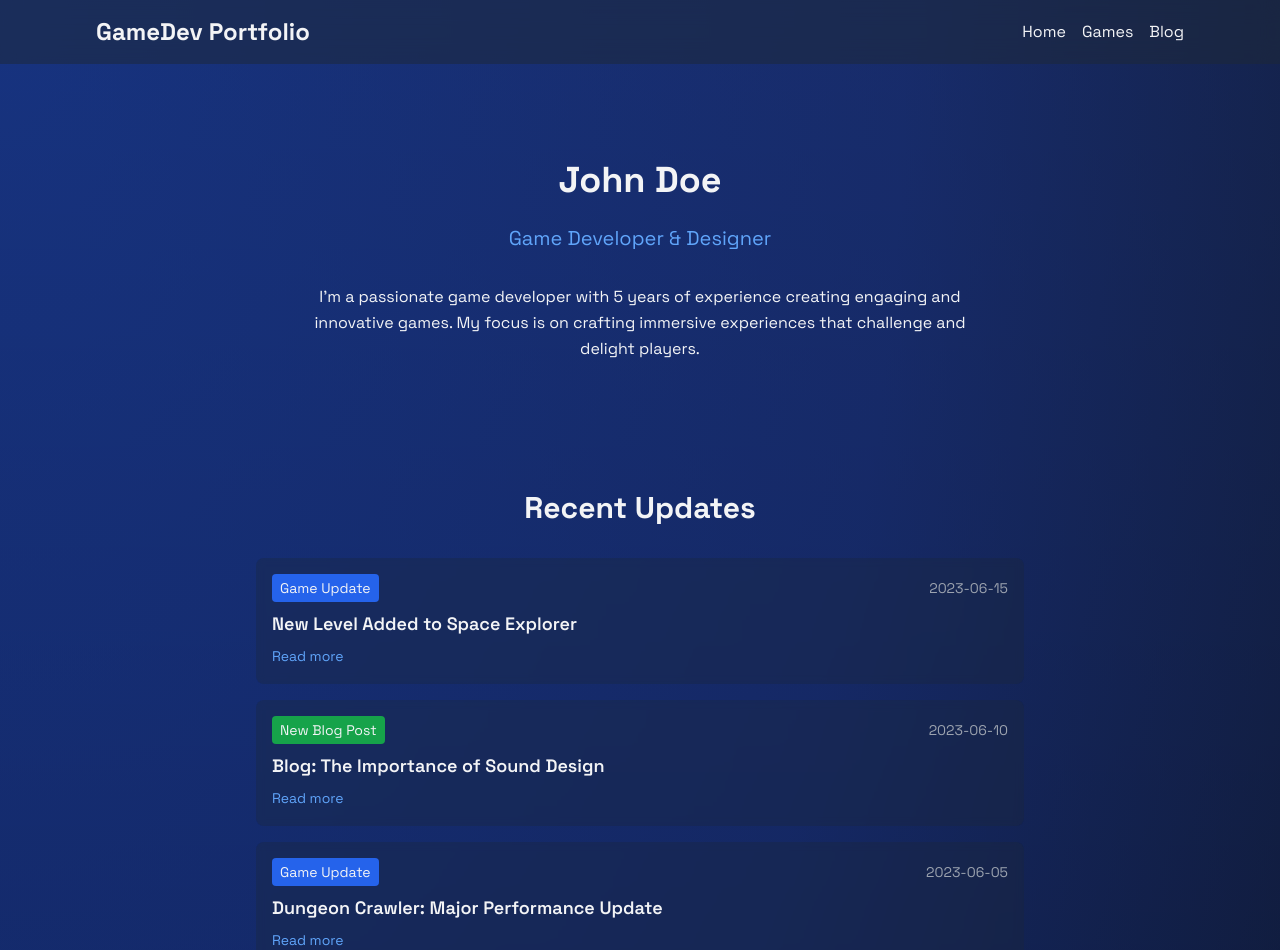
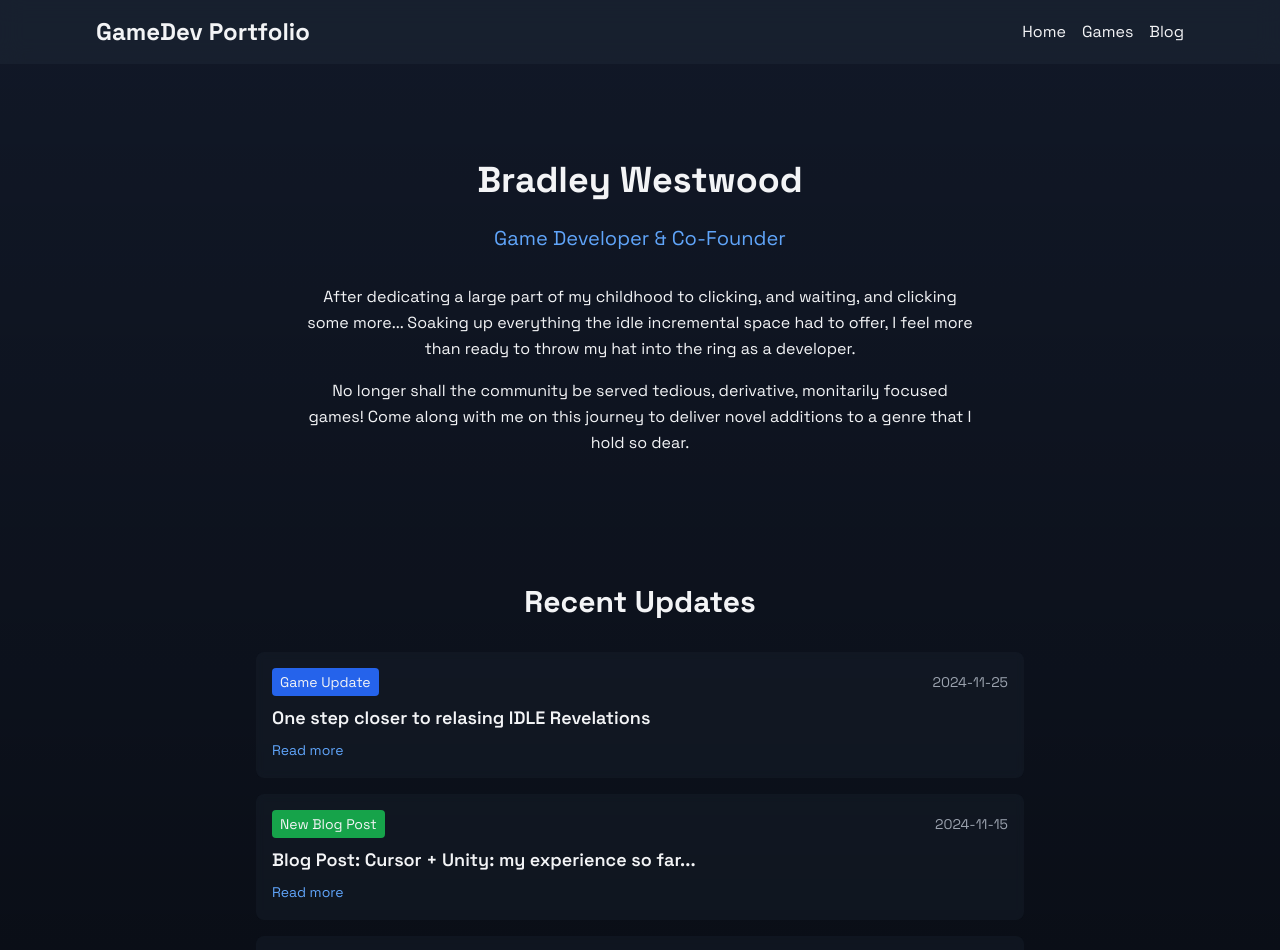
Before and after one commit to brahdleh/game-portfolio, a Next.js app in the folder my-app/: page / in a window 1280 px wide. Shown: the top 950 px of the page. Built offline with nearby package versions, Linux system fonts and the light colour scheme.

Commit message:
personalised

```diff
--- a/my-app/app/layout.tsx
+++ b/my-app/app/layout.tsx
@@ -19,7 +19,7 @@ export default function RootLayout({
     <html lang="en" className="dark">
       <body className={`${spaceGrotesk.className} bg-gray-900 text-gray-100 min-h-screen flex flex-col scroll-smooth`}>
         <div className="flex-grow flex flex-col relative">
-          <div className="absolute inset-0 bg-[radial-gradient(ellipse_at_top_left,_var(--tw-gradient-stops))] from-blue-700 via-blue-800 to-gray-900 opacity-50"></div>
+          <div className="absolute inset-0 bg-[radial-gradient(ellipse_at_top_left,_var(--tw-gradient-stops))] from-grey-900 via-blue-900 to-blue-800 opacity-50"></div>
           <div className="relative z-10 flex flex-col min-h-screen">
             <Header />
             <main className="flex-grow px-6 sm:px-10 md:px-16 lg:px-24">
--- a/my-app/app/page.tsx
+++ b/my-app/app/page.tsx
@@ -5,30 +5,33 @@ import BlogPostCard from './components/BlogPostCard'
 import UpdateCard from './components/UpdateCard'
 
 const games = [
-  { id: 1, title: 'Space Explorer', image: '/placeholder.svg?height=200&width=300', description: 'A 2D space exploration game' },
-  { id: 2, title: 'Dungeon Crawler', image: '/placeholder.svg?height=200&width=300', description: 'A roguelike dungeon crawler' },
+  { id: 1, title: 'Idle Revelations', image: '/placeholder.svg?height=200&width=300', description: 'Incremental clicker following our understanding of the universe through the ages.' },
+  { id: 2, title: 'Coming Soon', image: '/placeholder.svg?height=200&width=300', description: 'Something new will arrive eventually- have a little patience!' },
 ]
 
 const blogPosts = [
-  { id: 1, title: 'The Art of Game Design', date: '2023-05-15', excerpt: 'Exploring the principles of effective game design...' },
-  { id: 2, title: 'Optimizing Game Performance', date: '2023-06-01', excerpt: 'Tips and tricks for improving your game\'s performance...' },
+  { id: 1, title: 'Cursor + Unity: my experience so far...', date: '2024-11-15', excerpt: 'AI can is part and parcel of web development, but how well does it work in mobile game dev...' },
 ]
 
 const recentUpdates = [
-  { id: 1, title: 'New Level Added to Space Explorer', date: '2023-06-15', type: 'game' },
-  { id: 1, title: 'Blog: The Importance of Sound Design', date: '2023-06-10', type: 'blog' },
-  { id: 2, title: 'Dungeon Crawler: Major Performance Update', date: '2023-06-05', type: 'game' },
+  { id: 1, title: 'One step closer to relasing IDLE Revelations', date: '2024-11-25', type: 'game' },
+  { id: 2, title: 'Blog Post: Cursor + Unity: my experience so far...', date: '2024-11-15', type: 'blog' },
+  { id: 3, title: 'IDLE Revelations make-over', date: '2024-10-05', type: 'game' },
 ]
 
 export default function Home() {
   return (
     <div className="container mx-auto px-4 py-24 space-y-32 max-w-5xl">
       <section className="text-center max-w-2xl mx-auto">
-        <h1 className="text-4xl font-bold mb-6">John Doe</h1>
-        <p className="text-xl mb-8 text-blue-400">Game Developer & Designer</p>
+        <h1 className="text-4xl font-bold mb-6">Bradley Westwood</h1>
+        <p className="text-xl mb-8 text-blue-400">Game Developer & Co-Founder</p>
+        <p className="text-base leading-relaxed mb-4">
+          After dedicating a large part of my childhood to clicking, and waiting, and clicking some more...
+          Soaking up everything the idle incremental space had to offer, I feel more than ready to throw my hat into the ring as a developer.
+        </p>
         <p className="text-base leading-relaxed">
-          I'm a passionate game developer with 5 years of experience creating engaging and innovative games.
-          My focus is on crafting immersive experiences that challenge and delight players.
+          No longer shall the community be served tedious, derivative, monitarily focused games!
+          Come along with me on this journey to deliver novel additions to a genre that I hold so dear.
         </p>
       </section>
 
```
